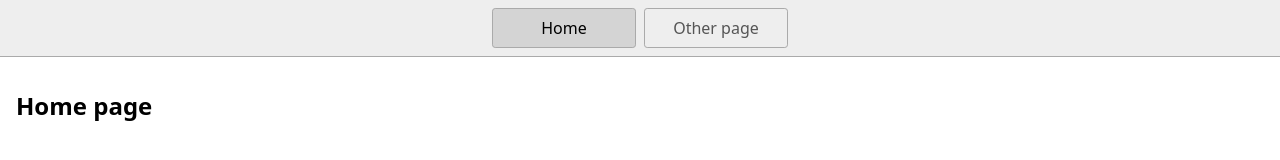
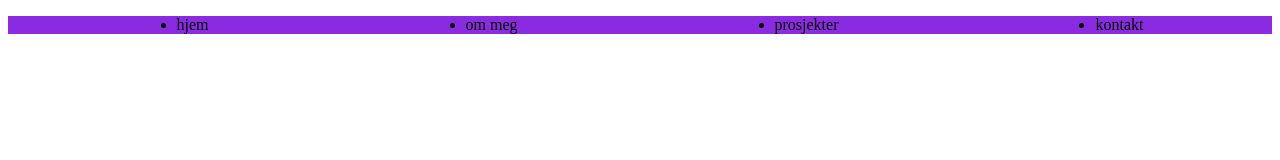
Before and after one commit to SapphireShy/dag-3, a website: page index.html in a window 1280 px wide. Drawn offline with Linux system fonts and the light colour scheme.

Commit message:
dag 3 testing

```diff
--- a/index.html
+++ b/index.html
@@ -12,12 +12,25 @@
     <script type="module" src="script.js"></script>
   </head>
   <body>
-    <nav>
-      <a href="/" aria-current="page">Home</a>
-      <a href="/page2.html">Other page</a>
-    </nav>
+    <header>
+      <nav class="navBar">
+        <ul class="navUl">
+          <li>hjem</li>
+          <li>om meg</li>
+          <li>prosjekter</li>
+          <li>kontakt</li>
+        </ul>
+       </nav>
+     </header>
+
     <main>
-      <h1>Home page</h1>
+
+
     </main>
+
+    <footer>
+
+
+    </footer>
   </body>
 </html>
--- a/styles.css
+++ b/styles.css
@@ -1,46 +1,9 @@
-* {
-  box-sizing: border-box;
+.navBar{
+  background-color: blueviolet;
 }
 
-body {
-  margin: 0;
-  font-family: system-ui, sans-serif;
-  color: black;
-  background-color: white;
+.navUl{
+ display: flex;
+ flex-direction: row;
+ justify-content: space-around;
 }
-
-nav {
-  display: flex;
-  flex-wrap: wrap;
-  align-items: center;
-  justify-content: center;
-  padding: 0.5rem;
-  gap: 0.5rem;
-  border-bottom: solid 1px #aaa;
-  background-color: #eee;
-}
-
-nav a {
-  display: inline-block;
-  min-width: 9rem;
-  padding: 0.5rem;
-  border-radius: 0.2rem;
-  border: solid 1px #aaa;
-  text-align: center;
-  text-decoration: none;
-  color: #555;
-}
-
-nav a[aria-current='page'] {
-  color: #000;
-  background-color: #d4d4d4;
-}
-
-main {
-  padding: 1rem;
-}
-
-h1 {
-  font-weight: bold;
-  font-size: 1.5rem;
-}
```
Also changed, not shown: page2.html (deleted, +0 -19 lines), 1 other file.
